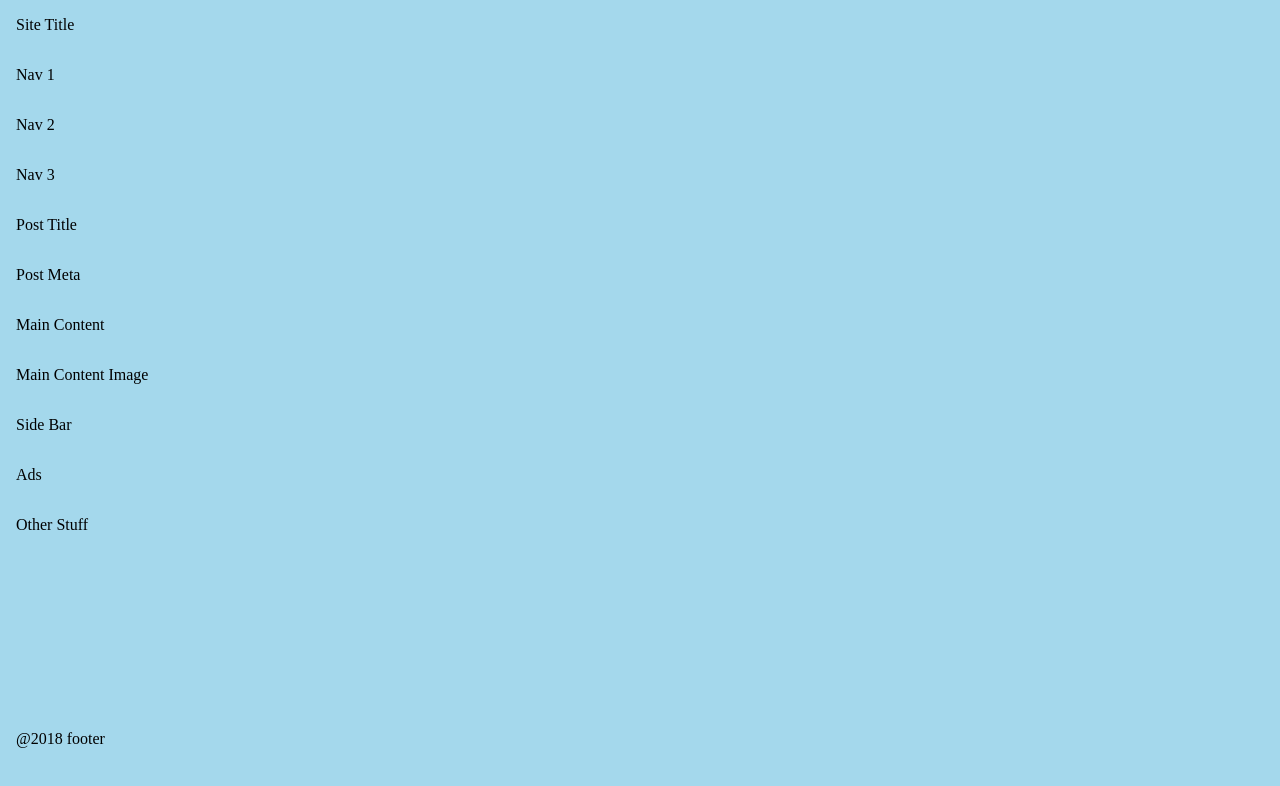
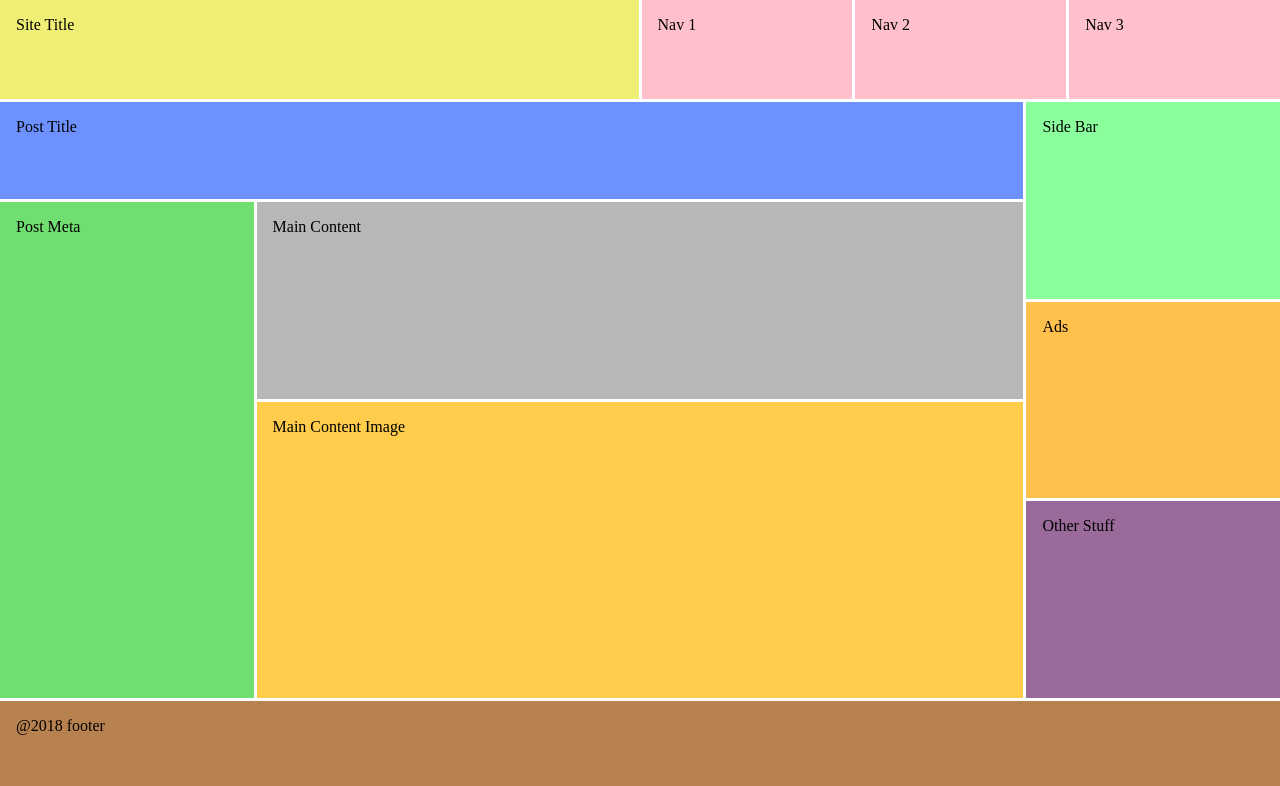
Before and after one commit to dk10119/HTML_CSS, a plain HTML site: page 07_week/grid_challenge/index.html in a window 1280 px wide. Drawn offline with Linux system fonts and the light colour scheme.

Commit message:
grid challege completed

```diff
--- a/07_week/grid_challenge/index.html
+++ b/07_week/grid_challenge/index.html
@@ -8,7 +8,7 @@
     <meta name="viewport" content="width=device-width, initial-scale=1.0" />
     <meta http-equiv="X-UA-Compatible" content="ie=edge" />
     <link rel="stylesheet" href="style.css" />
-    <title>fourth week recap</title>
+    <title>Grid challenge</title>
   </head>
   <body>
     <header>
@@ -28,21 +28,15 @@
         <div class="post-title pm">
           <p>Post Title</p>
         </div>
-        <div class="section-post-container">
         <div class="post-meta pm">
           <p>Post Meta</p>
         </div>
-          <div class="main-content-container">
         <div class="main-content pm">
           <p>Main Content</p>
         </div>
         <div class="main-content-img pm">
           <p>Main Content Image</p>
         </div>
-          </div>
-        </div>
-      </section>
-      <aside>
         <div class="side-bar pm">
           <p>Side Bar</p>
         </div>
@@ -52,7 +46,7 @@
         <div class="other-stuff pm">
           <p>Other Stuff</p>
         </div>
-      </aside>
+      </section>
     </main>
     <footer class="pm">
       <p>@2018 footer</p>
--- a/07_week/grid_challenge/style.css
+++ b/07_week/grid_challenge/style.css
@@ -5,13 +5,89 @@
 }
 
 body {
-    background: rgb(164, 216, 236);
+    background: white;
     width: 100%;
     height: 100vh;
     display: grid;
     grid-template-rows: 1fr 6fr 1fr;
+    gap: 3px;
 }
 
 .pm {
     padding: 1rem;
 }
+
+header {
+    display: grid;
+    grid-template-columns: 1fr 1fr;
+    gap: 3px;
+}
+
+.site-title {
+    background-color: #efef76
+}
+
+ul {
+    display: grid;
+    gap: 3px;
+    grid-template-columns: repeat(3, 1fr);
+    height: 100%;
+}
+
+li {
+    background-color: pink;
+    list-style-type: none;
+}
+
+section {
+    display: grid;
+    grid-template-columns: repeat(10, 1fr);
+    grid-template-rows: repeat(6, 1fr);
+    height: 100%;
+    gap: 3px;
+}
+
+.post-title {
+    background-color: #6d92ff;
+    grid-column: 1 / span 8;
+}
+
+.post-meta {
+    background-color: #71de71;
+    grid-row: 2 / span 5;
+    grid-column: 1 / span 2;
+}
+
+.main-content {
+    background-color: #b7b7b7;
+    grid-column: 3 / span 6;
+    grid-row: 2 / span 2;
+}
+
+.main-content-img {
+    background-color: #ffcc4b;
+    grid-column: 3 / span 6;
+    grid-row: 4 / span 3;
+}
+
+.side-bar {
+    background-color: #8aff9c;
+    grid-column: 9 / span 2;
+    grid-row: 1 / span 2;
+}
+
+.ads {
+    background-color: #ffc04c;
+    grid-column: 9 / span 2;
+    grid-row: 3 / span 2;
+}
+
+.other-stuff {
+    background-color: #9a6b9a;
+    grid-column: 9 / span 2;
+    grid-row: 5 / span 2;
+}
+
+footer {
+    background-color: #b88250;
+}
```
Lines whose indentation alone changed are shown as unchanged.
